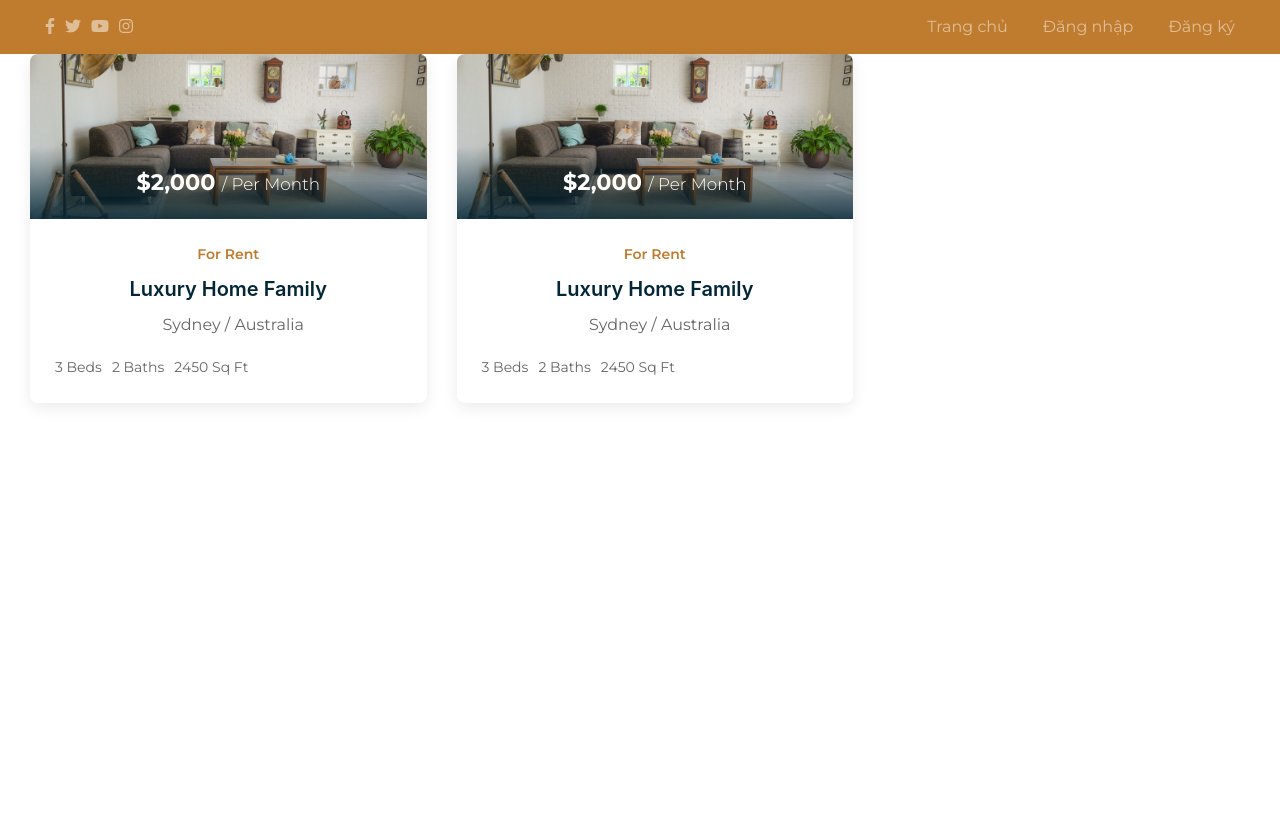
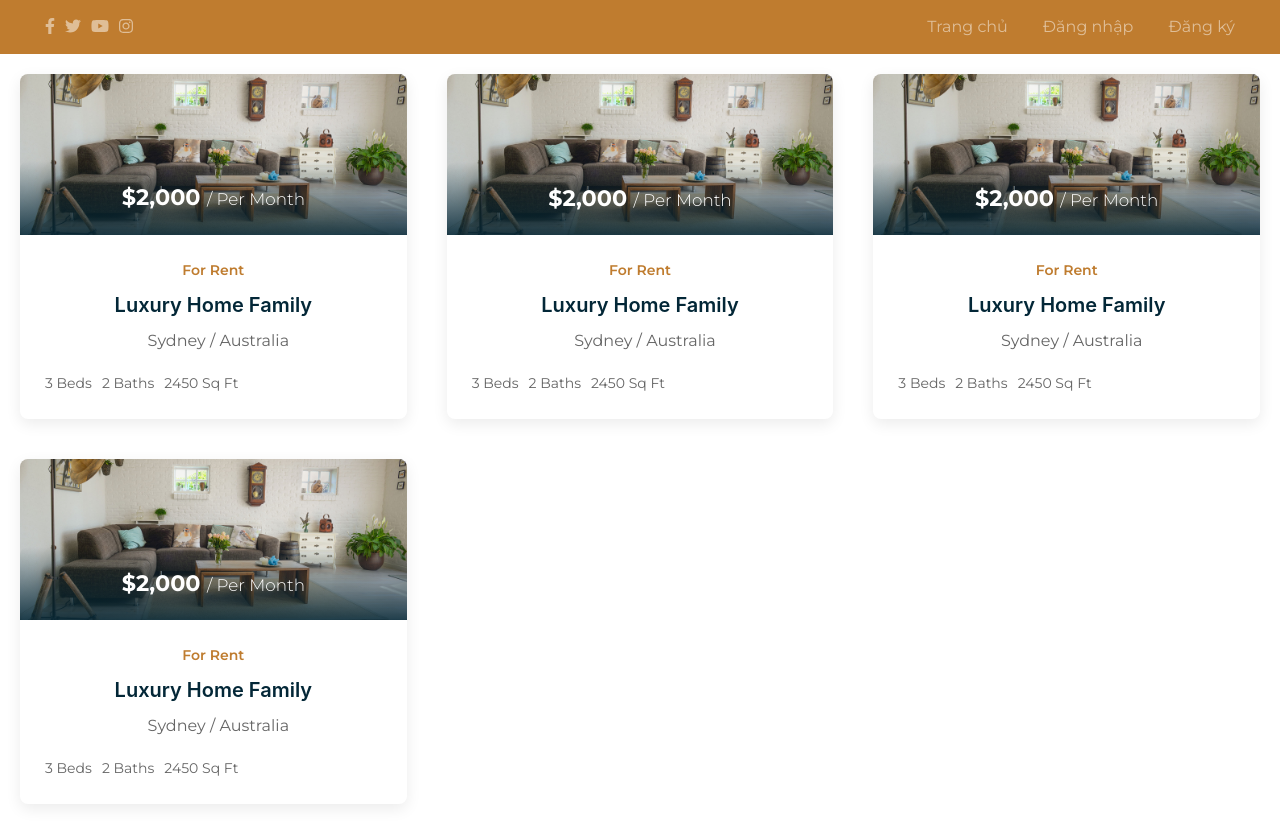
Before and after one commit to vuongthanh148/AccommodationFinder, a React (Create React App) app in the folder accommodationfinder/: page /listing in a window 1280 px wide. Before the commit the page ends 800 px from the top, so only its background shows below. Built offline with nearby package versions, Linux system fonts and the light colour scheme.

Commit message:
sửa listing

```diff
--- a/accommodationfinder/src/components/List.js
+++ b/accommodationfinder/src/components/List.js
@@ -11,6 +11,7 @@ const List = (props) => {
                                 <img
                                     alt='Image'
                                     className='uk-border-rounded'
+                                    className='item-image'
                                     src={logo}></img>
 
                                 <div className='uk-overlay overlay-gradient uk-position-bottom'>
--- a/accommodationfinder/src/components/Listing.js
+++ b/accommodationfinder/src/components/Listing.js
@@ -4,14 +4,12 @@ import '../css/Listing.css';
 import List from './List';
 class Listing extends Component {
     state = {
-        houses: [{ _id: 1 }, { _id: 2 }],
+        houses: [{ _id: 1 }, { _id: 2 }, { _id: 3 }, { _id: 4 }],
     };
     render() {
         return (
             <div>
-                <ul
-                    className='uk-slider-items uk-child-width-1-2@s uk-child-width-1-3@m uk-child-width-1-3@l uk-grid-medium'
-                    uk-grid>
+                <ul className='uk-slider-items list-product-items' uk-grid>
                     {this.state.houses.map((house) => (
                         <List />
                     ))}
--- a/accommodationfinder/src/css/Listing.css
+++ b/accommodationfinder/src/css/Listing.css
@@ -193,3 +193,19 @@ h3 {
 .uk-border-rounded img {
     background-image: url(../image/bg-img-1.jpg);
 }
+
+.list-product-items {
+    display: grid !important;
+    grid-template-columns: auto auto auto;
+}
+
+.item-image {
+    width: 100%;
+    margin: 0;
+    padding: 0;
+}
+
+.list-product-items > li {
+    padding: 0 10px;
+    margin: 20px 10px;
+}
```
